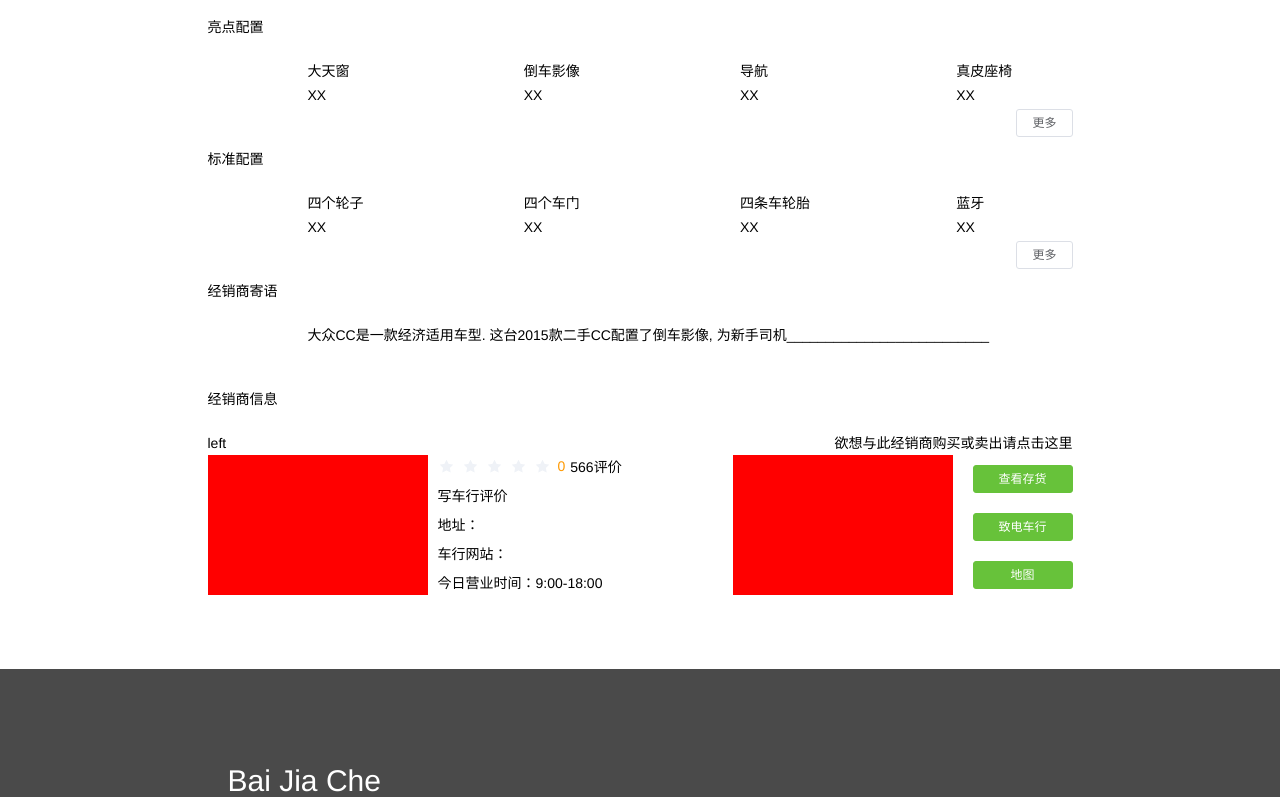
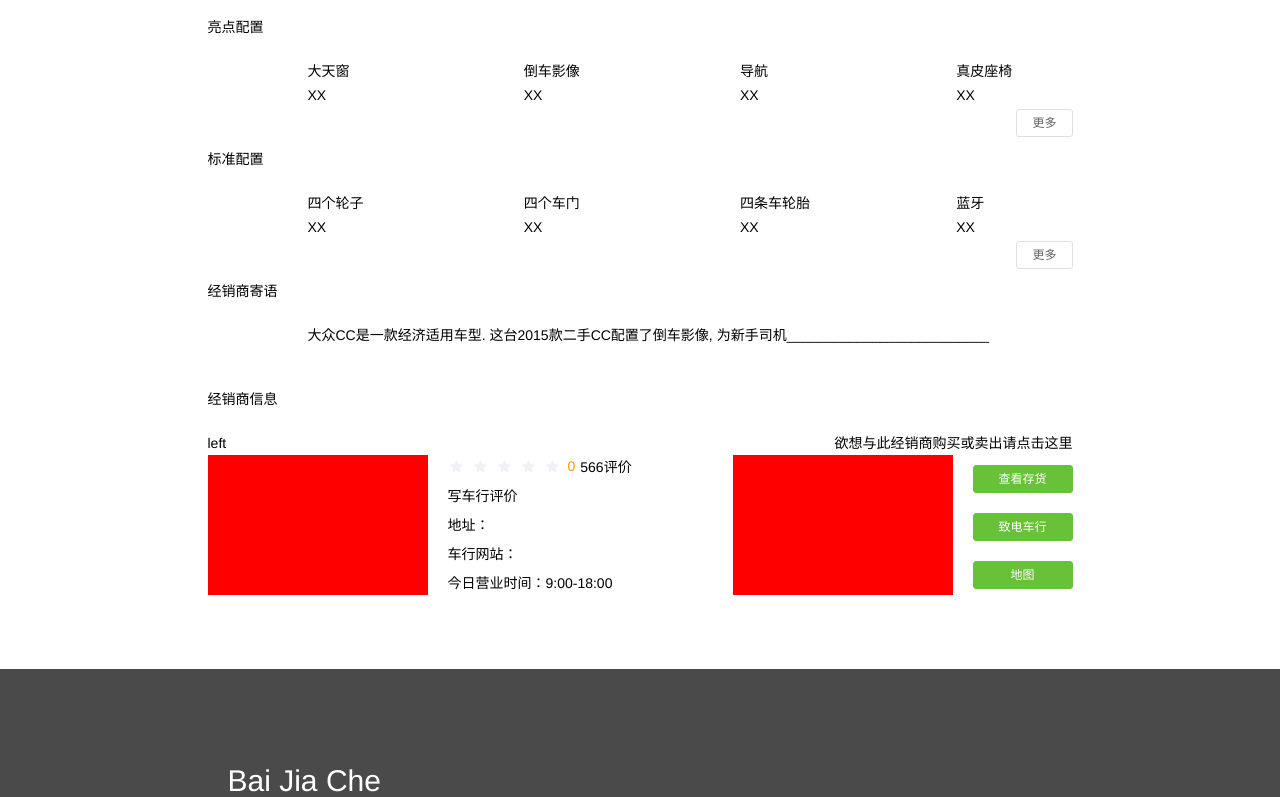
Before and after one commit to BadWaka/hundreds-of-cars, a Vue app: page /#/cardetail in a window 1280 px wide. Shown: the part 403-1200 px from the top of the page. Built offline with nearby package versions, Linux system fonts and the light colour scheme; a small style sheet from the web is missing.

Commit message:
详情页

```diff
--- a/src/containers/CarDetail/CarDetail.vue
+++ b/src/containers/CarDetail/CarDetail.vue
@@ -97,7 +97,7 @@
               <!--左边的图-->
               <div class="left-img"></div>
               <!--右边的信息-->
-              <div class="right2 c-gap-left">
+              <div class="right2 c-gap-left-20">
                 <div class="row11 c-flex">
                   <!--评分-->
                   <el-rate
```
